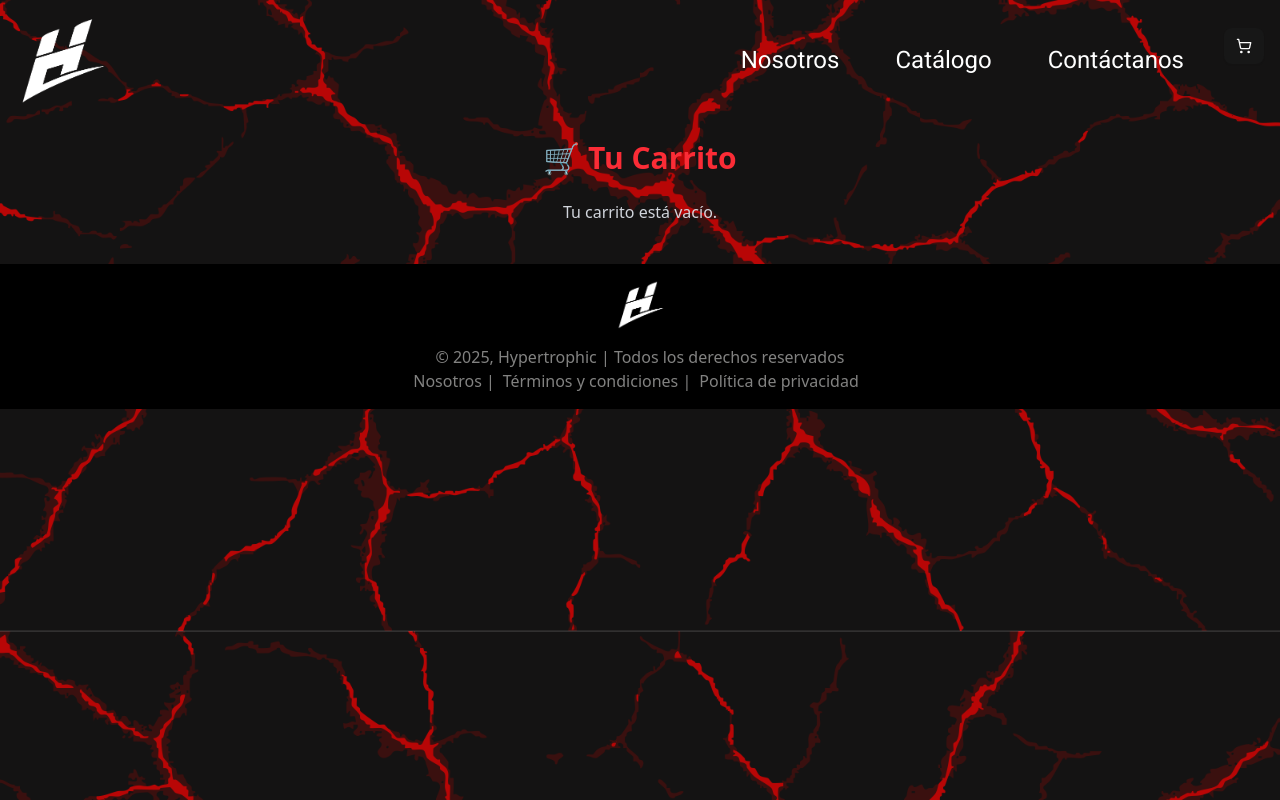
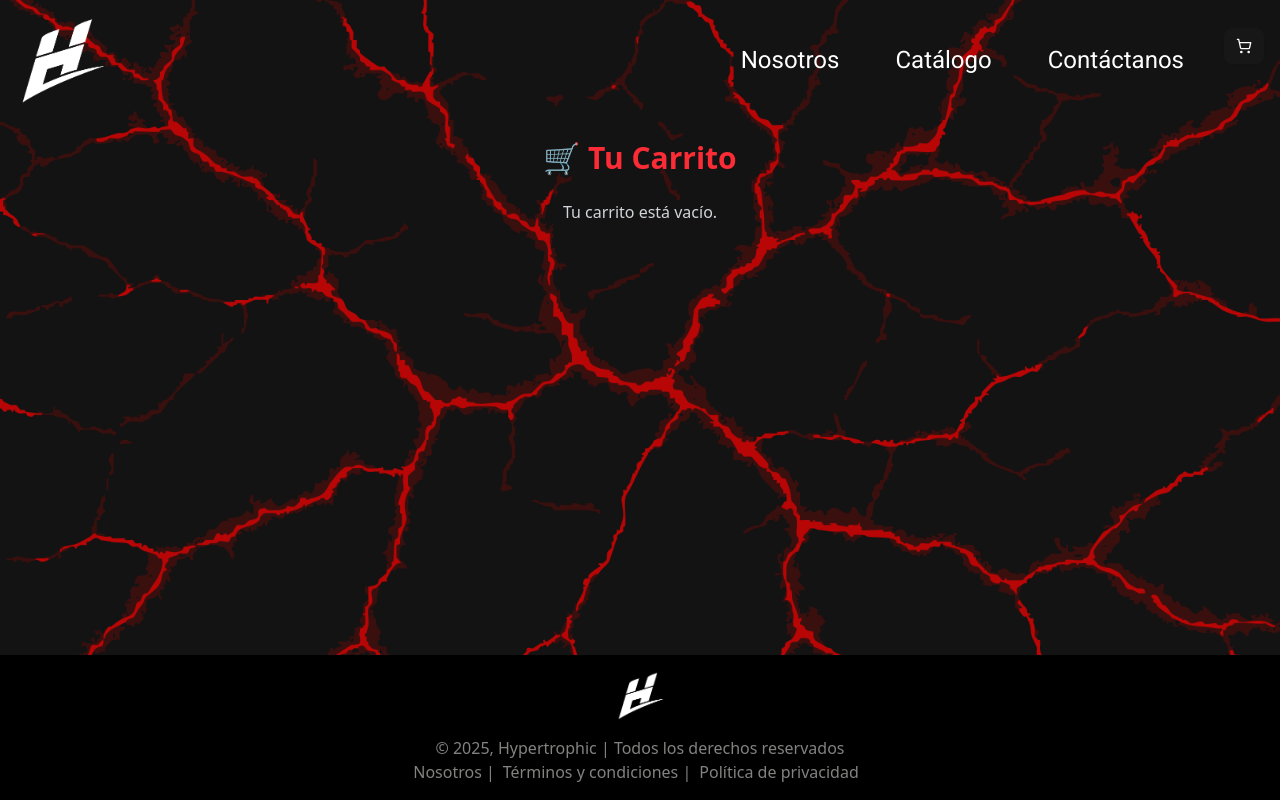
Before and after one commit to JorgeB-py/hypertrophic_web, a Next.js app: page /carro in a window 1280 px wide. Built offline with nearby package versions, Linux system fonts and the light colour scheme; a web font is replaced by a local one.

Commit message:
Fix: footer

```diff
--- a/src/app/layout.tsx
+++ b/src/app/layout.tsx
@@ -96,11 +96,11 @@ export default function RootLayout({ children }: { children: React.ReactNode })
         />
       </head>
 
-      <body className="bg-[url('/fondo.png')] bg-cover bg-center">
+      <body className="flex flex-col min-h-screen bg-[url('/fondo.png')] bg-cover bg-center">
         <Header />
         <PixelTracker />
         <div className="h-[100px]" />
-        <main className="w-full max-w-7xl mx-auto px-2 sm:px-4 md:px-8 text-white overflow-x-hidden">
+        <main className="flex-grow w-full max-w-7xl mx-auto px-2 sm:px-4 md:px-8 text-white overflow-x-hidden">
           {children}
         </main>
         <Footer />
```
